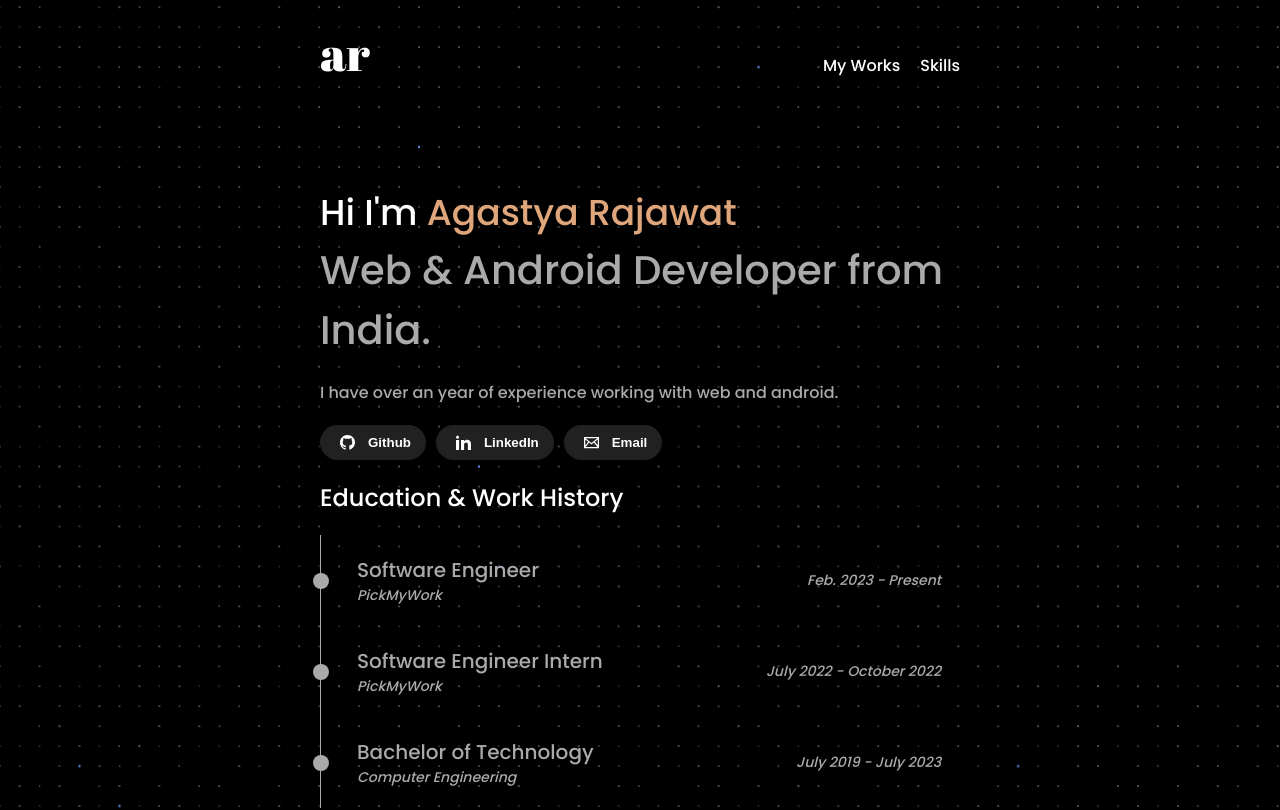
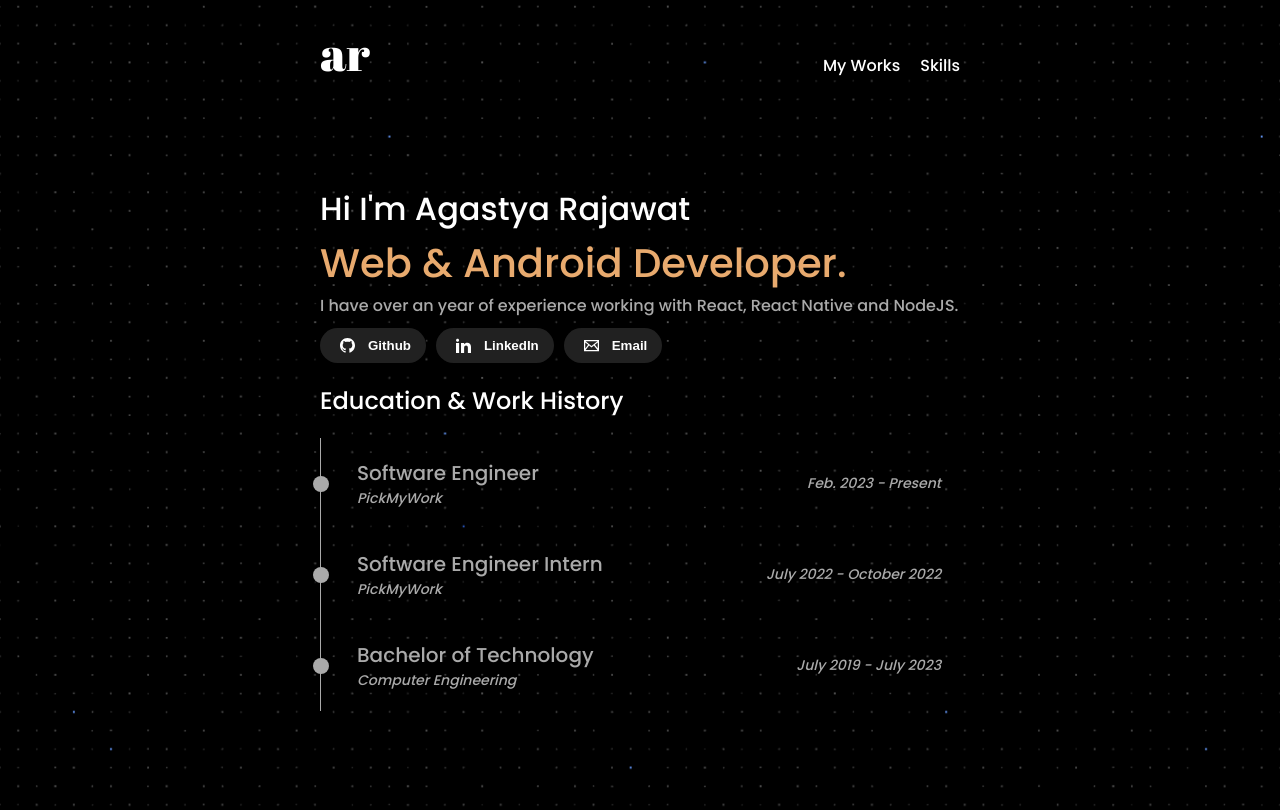
Before and after one commit to Agastya909/persona-website, a React (Vite) app: page / in a window 1280 px wide. Shown: the top 810 px of the page. Built offline with nearby package versions, Linux system fonts and the light colour scheme.

Commit message:
switch color animation to subheading

```diff
--- a/src/pages/home/home.css
+++ b/src/pages/home/home.css
@@ -6,12 +6,6 @@
 
 .nav-link:hover {
   color: #ffb84c;
-}
-
-.home-heading {
-  margin-top: 100px;
-  display: flex;
-  flex-direction: row;
 }
 
 .home-name {
@@ -37,7 +31,8 @@
 }
 
 .intro-main-home {
-  font-size: 36px;
+  margin-top: 100px;
+  font-size: 32px;
 }
 
 .intro-sub-home {
@@ -47,7 +42,7 @@
 
 .intro-desc-home {
   color: #aaaaaa;
-  margin: 20px 0;
+  margin: 0 0 10px 0;
 }
 
 .btn-group {
--- a/src/pages/home/home.jsx
+++ b/src/pages/home/home.jsx
@@ -30,15 +30,11 @@ const Home = () => {
     <div className="main-home">
       <Nav />
       <div>
-        <div className="home-heading">
-          <p className="intro-main-home">{"Hi I'm"} </p>
-          <p className="intro-main-home home-name">&nbsp;Agastya Rajawat</p>
-        </div>
-        <p className="intro-sub-home">
-          {"Web & Android Developer from India."}
-        </p>
+        <p className="intro-main-home">{"Hi I'm Agastya Rajawat"} </p>
+        <p className="intro-sub-home home-name">{"Web & Android Developer."}</p>
         <p className="intro-desc-home">
-          I have over an year of experience working with web and android.
+          I have over an year of experience working with React, React Native and
+          NodeJS.
         </p>
         <div className="btn-group">
           <button
```
